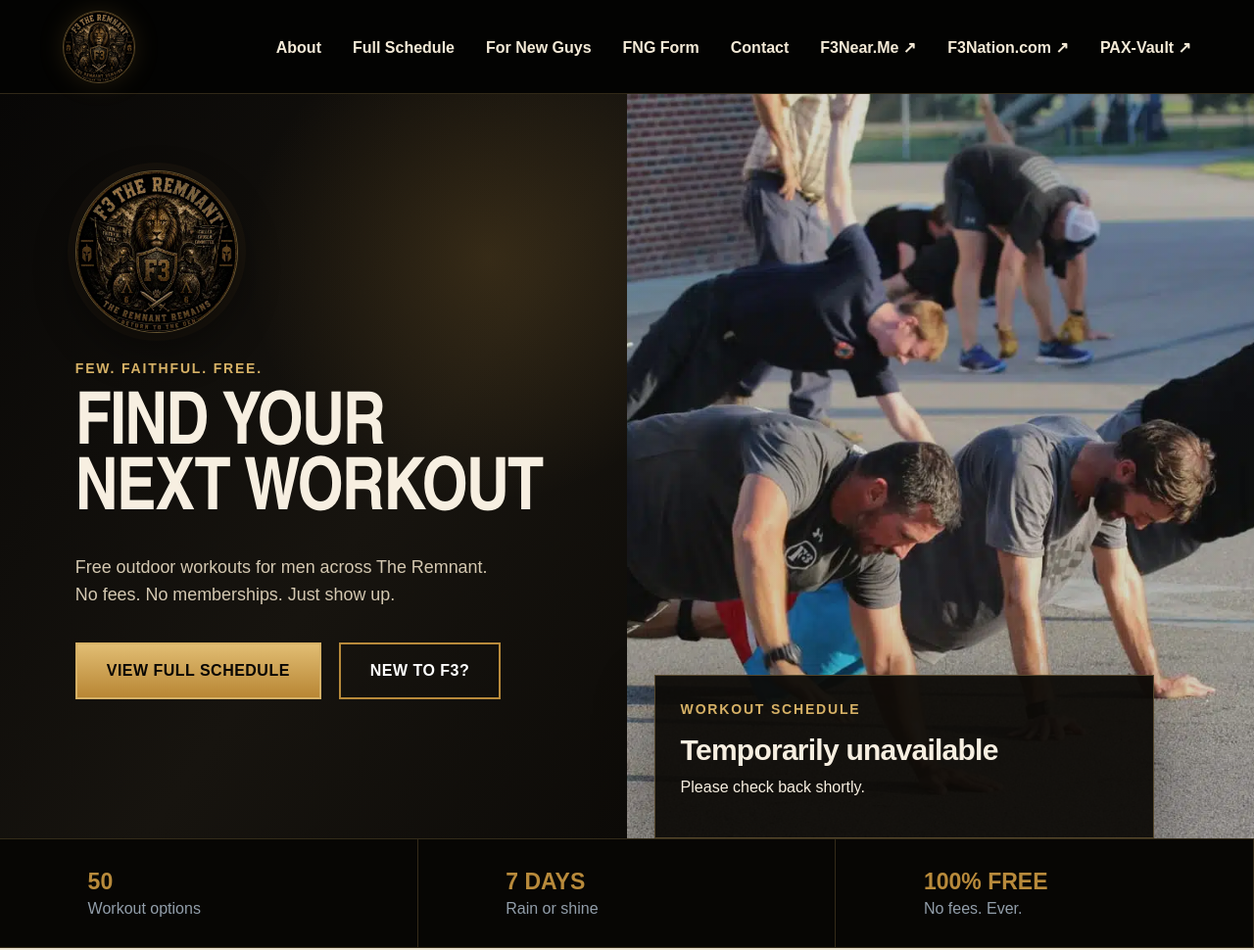
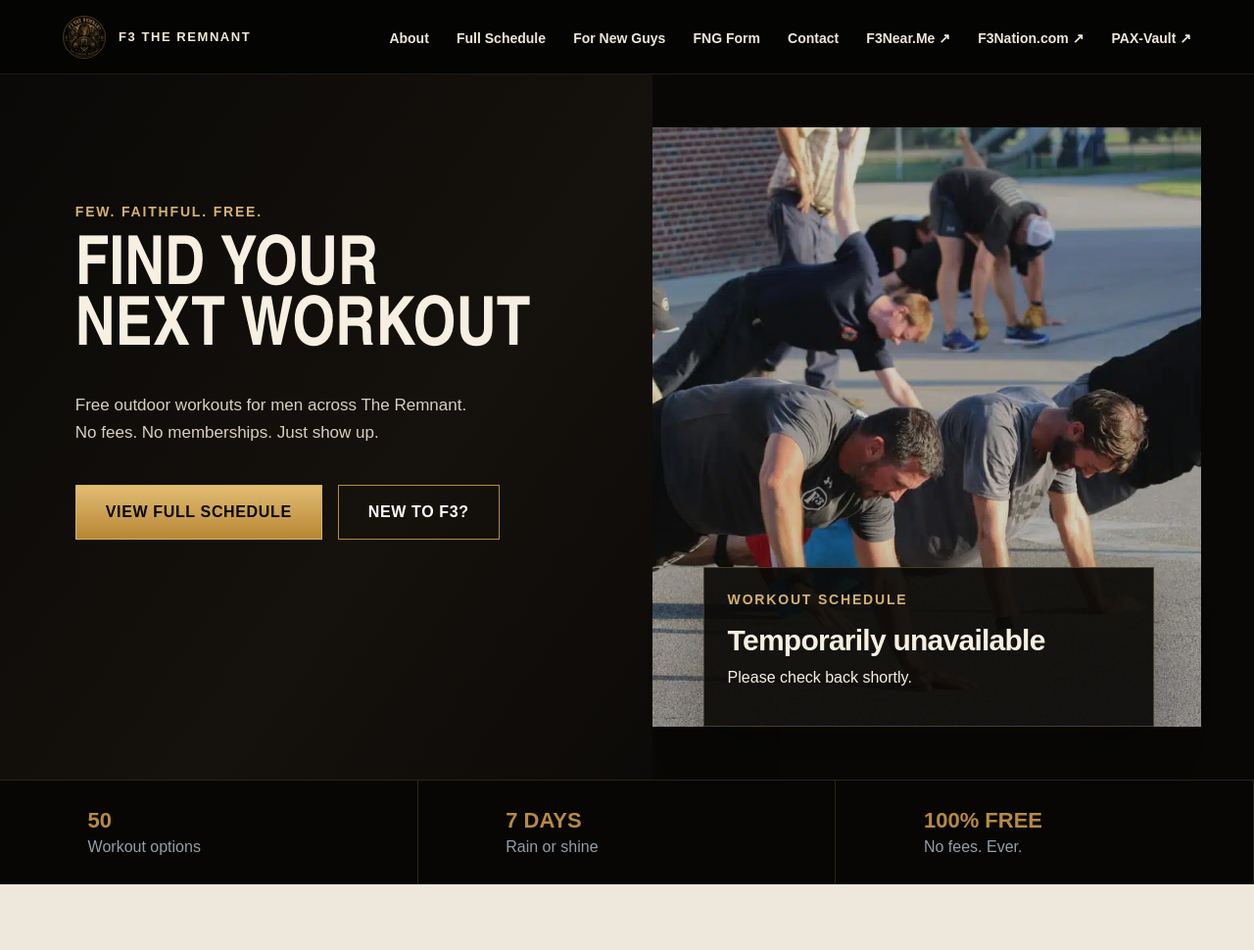
Before and after one commit to tensorlabresearch/f3theremnant, a website: page index.html in a window 1280 px wide. Shown: the top 970 px of the page at 98% size. Drawn offline with Linux system fonts and the light colour scheme; no server answers.

Commit message:
Simplify logo placement and visual system

```diff
--- a/index.html
+++ b/index.html
@@ -12,7 +12,7 @@
 <body>
 <main>
   <header class="site-header">
-    <a class="brand" href="index.html#top" aria-label="F3 The Remnant home"><img src="assets/logo-badge.webp?v=brand2" alt="F3 The Remnant"></a>
+    <a class="brand" href="index.html#top" aria-label="F3 The Remnant home"><img src="assets/logo-badge.webp?v=brand2" alt=""><span>F3 The Remnant</span></a>
     <button class="menu-button" type="button" aria-expanded="false" aria-controls="site-nav" aria-label="Toggle navigation"><span></span><span></span><span></span></button>
     <nav class="nav" id="site-nav">
       <a href="index.html#about">About</a><a href="schedule.html">Full Schedule</a><a href="index.html#new">For New Guys</a><a href="fng.html">FNG Form</a><a href="index.html#contact">Contact</a>
@@ -23,7 +23,6 @@
 
   <section class="hero" id="top">
     <div class="hero-copy">
-      <img class="hero-badge" src="assets/logo-badge.webp?v=brand2" alt="F3 The Remnant">
       <p class="eyebrow">Few. Faithful. Free.</p>
       <h1>Find your<br>next workout</h1>
       <p class="hero-lede">Free outdoor workouts for men across The Remnant.</p>
--- a/styles.css
+++ b/styles.css
@@ -1,36 +1,35 @@
-:root { --ink:#070604; --navy:#11100c; --panel:#1b1710; --yellow:#b88a3b; --gold:#d6b166; --paper:#ebe3d2; --muted:#b8aa8f; --line:rgba(214,177,102,.22); }
+:root { --ink:#080706; --navy:#11100d; --panel:#191510; --yellow:#b68a43; --gold:#d4b06f; --paper:#eee8dc; --muted:#b8ad9b; --line:rgba(212,176,111,.18); }
 * { box-sizing:border-box; }
 html { scroll-behavior:smooth; }
 body { margin:0; background:var(--ink); color:#f7efe1; font-family:Arial,Helvetica,sans-serif; }
 a { color:inherit; text-decoration:none; }
 button,input,select { font:inherit; }
-.site-header { height:96px; display:flex; align-items:center; justify-content:space-between; padding:0 clamp(22px,5vw,76px); background:#030302; border-bottom:1px solid var(--line); position:relative; z-index:20; }
-.brand { display:flex; align-items:center; min-width:0; }
-.brand img { width:74px; height:74px; object-fit:cover; display:block; border-radius:50%; border:1px solid rgba(214,177,102,.38); filter:drop-shadow(0 0 12px rgba(184,138,59,.18)); }
-.nav { display:flex; align-items:center; gap:clamp(18px,2.5vw,42px); font-weight:700; }
-.nav a { padding:35px 0 30px; border-bottom:3px solid transparent; color:#f4ead7; }
+.site-header { height:76px; display:flex; align-items:center; justify-content:space-between; padding:0 clamp(22px,5vw,76px); background:#040403; border-bottom:1px solid rgba(212,176,111,.14); position:relative; z-index:20; }
+.brand { display:flex; align-items:center; gap:13px; min-width:0; color:#f4ead7; font-size:13px; font-weight:900; letter-spacing:.12em; text-transform:uppercase; white-space:nowrap; }
+.brand img { width:44px; height:44px; object-fit:cover; display:block; border-radius:50%; border:1px solid rgba(214,177,102,.3); }
+.nav { display:flex; align-items:center; gap:clamp(16px,2.2vw,34px); font-size:14px; font-weight:800; }
+.nav a { padding:28px 0 24px; border-bottom:2px solid transparent; color:#efe7d8; }
 .nav a:hover { border-color:var(--yellow); }
 .nav .nav-cta { padding:12px 20px; border:1px solid var(--yellow); color:var(--yellow); }
 .menu-button { display:none; background:none; border:0; padding:10px; }
 .menu-button span { display:block; width:24px; height:2px; margin:5px; background:#fff; }
-.hero { min-height:760px; position:relative; display:grid; grid-template-columns:50% 50%; overflow:hidden; }
+.hero { min-height:720px; position:relative; display:grid; grid-template-columns:52% 48%; overflow:hidden; }
 .hero:after { content:""; position:absolute; inset:0; pointer-events:none; background:linear-gradient(90deg,rgba(5,15,27,.1),transparent 55%); }
-.hero-copy { padding:78px 6vw 96px; position:relative; z-index:2; background:radial-gradient(circle at 78% 22%,rgba(184,138,59,.2) 0,transparent 32%),linear-gradient(125deg,#080706,#17140f 58%,#0d0b08); }
-.hero-badge { width:clamp(128px,13vw,188px); aspect-ratio:1; object-fit:cover; border-radius:50%; border:1px solid rgba(214,177,102,.44); margin:0 0 28px; display:block; box-shadow:0 18px 42px rgba(0,0,0,.42),0 0 0 8px rgba(184,138,59,.05); }
+.hero-copy { padding:132px 6vw 108px; position:relative; z-index:2; background:linear-gradient(125deg,#0a0907,#15110d 60%,#0c0a08); }
 .eyebrow { margin:0 0 20px; color:var(--gold); font-size:14px; font-weight:900; letter-spacing:.13em; text-transform:uppercase; }
 h1,h2 { font-family:"Arial Narrow",Impact,sans-serif; text-transform:uppercase; font-weight:900; letter-spacing:-.025em; line-height:.9; }
-h1 { font-size:clamp(66px,5.8vw,106px); margin:0 0 28px; }
-.hero-lede { max-width: none; margin:0; color:#d4c8b1; font-size:clamp(17px,1.4vw,23px); line-height:1.55; }
-.hero-actions { display:flex; gap:18px; margin-top:34px; flex-wrap:wrap; }
+h1 { font-size:clamp(64px,5.4vw,94px); margin:0 0 32px; letter-spacing:0; }
+.hero-lede { max-width:620px; margin:0; color:#d8cfbf; font-size:clamp(17px,1.25vw,21px); line-height:1.6; }
+.hero-actions { display:flex; gap:16px; margin-top:40px; flex-wrap:wrap; }
 .hero-links { display:flex; flex-wrap:wrap; gap:14px 24px; margin-top:24px; color:#c1c9d1; font-size:13px; font-weight:900; text-transform:uppercase; letter-spacing:.04em; }
 .hero-links a { border-bottom:2px solid rgba(255,214,0,.55); padding-bottom:4px; }
 .hero-links a:hover { color:var(--yellow); border-color:var(--yellow); }
-.button { display:inline-flex; align-items:center; justify-content:center; min-height:58px; padding:0 30px; border:2px solid transparent; font-weight:900; text-transform:uppercase; letter-spacing:.03em; cursor:pointer; }
+.button { display:inline-flex; align-items:center; justify-content:center; min-height:56px; padding:0 30px; border:1px solid transparent; font-weight:900; text-transform:uppercase; letter-spacing:.04em; cursor:pointer; }
 .button.primary { color:#080604; background:linear-gradient(180deg,#e1bd73,#b88634); border-color:#d6b166; }
 .button.primary:hover { background:linear-gradient(180deg,#f0d08c,#c99743); }
 .button.secondary { color:#fff; background:transparent; border-color:var(--yellow); }
-.hero-photo { background:linear-gradient(0deg,rgba(8,6,4,.16),rgba(8,6,4,.16)),url("assets/hero.webp") center/cover; }
-.next-card { position:absolute; z-index:3; right:8vw; bottom:0; width:min(510px,42vw); padding:26px; background:rgba(12,10,7,.94); border:1px solid rgba(214,177,102,.34); box-shadow:0 20px 60px rgba(0,0,0,.35); }
+.hero-photo { margin:54px 54px 54px 0; background:linear-gradient(0deg,rgba(8,6,4,.18),rgba(8,6,4,.18)),url("assets/hero.webp") center/cover; }
+.next-card { position:absolute; z-index:3; right:8vw; bottom:54px; width:min(460px,36vw); padding:24px; background:rgba(10,9,7,.92); border:1px solid rgba(212,176,111,.28); box-shadow:0 18px 50px rgba(0,0,0,.28); }
 .card-heading { display:flex; justify-content:space-between; color:#9ca9b5; font-size:12px; text-transform:uppercase; letter-spacing:.08em; }
 .live-dot { display:inline-block; width:7px; height:7px; margin-right:8px; border-radius:50%; background:var(--yellow); box-shadow:0 0 0 5px rgba(255,214,0,.12); }
 .next-card h2 { font-family:Arial,sans-serif; font-size:30px; text-transform:none; margin:18px 0 10px; }
@@ -41,9 +40,9 @@
 .next-row small { margin-top:5px; color:#98a5b2; }
 .arrow { color:var(--yellow); font-size:20px; }
 .proof-bar { display:grid; grid-template-columns:repeat(3,1fr); background:#070604; border-block:1px solid var(--line); }
-.proof-bar div { padding:30px 7vw; border-right:1px solid var(--line); }
+.proof-bar div { padding:28px 7vw; border-right:1px solid var(--line); }
 .proof-bar b,.proof-bar span { display:block; }
-.proof-bar b { color:var(--yellow); font-size:23px; text-transform:uppercase; }
+.proof-bar b { color:var(--yellow); font-size:22px; text-transform:uppercase; }
 .proof-bar span { margin-top:5px; color:#929eaa; }
 .section { padding:110px clamp(24px,7vw,110px); }
 .intro { display:grid; grid-template-columns:1.3fr .7fr; gap:8vw; background:var(--paper); color:var(--ink); }
@@ -136,16 +135,16 @@
 .footer-bottom { display:flex; justify-content:space-between; margin-top:60px; padding-top:25px; border-top:1px solid var(--line); color:#75818c; font-size:12px; text-transform:uppercase; letter-spacing:.08em; }
 @media (max-width:900px) {
   .site-header { height:72px; }
-  .brand img { width:56px; height:56px; }
+  .brand img { width:44px; height:44px; }
+  .brand span { display:none; }
   .menu-button { display:block; }
   .nav { display:none; position:absolute; top:72px; left:0; right:0; flex-direction:column; align-items:stretch; gap:0; padding:15px 24px 25px; background:#050b12; }
   .nav.open { display:flex; }
   .nav a,.nav .nav-cta { padding:15px 0; border:0; }
   .hero { display:block; min-height:auto; }
-  .hero-copy { padding:80px 24px 70px; }
-  .hero-badge { width:128px; margin-bottom:24px; }
-  .hero-photo { height:420px; }
-  .next-card { position:relative; right:auto; bottom:auto; width:calc(100% - 32px); margin:-100px 16px 0; }
+  .hero-copy { padding:86px 24px 72px; }
+  .hero-photo { height:390px; margin:0; }
+  .next-card { position:relative; right:auto; bottom:auto; width:calc(100% - 32px); margin:-88px 16px 0; }
   .proof-bar { margin-top:0; }
   .proof-bar div { padding:24px 18px; }
   .intro,.section-title,.register-section,.faq-section { grid-template-columns:1fr; }
```
Also changed, not shown: fng.html (+1 -1 lines), schedule.html (+1 -1 lines).
